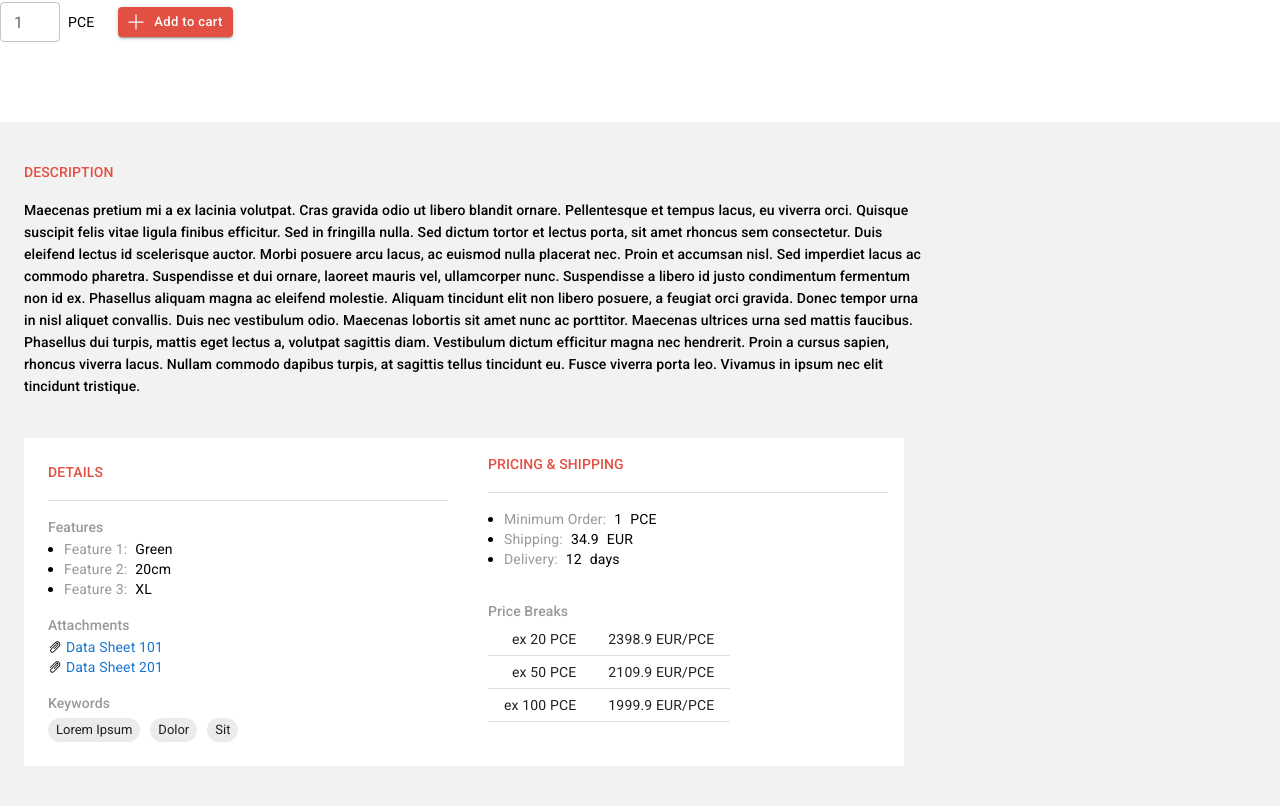
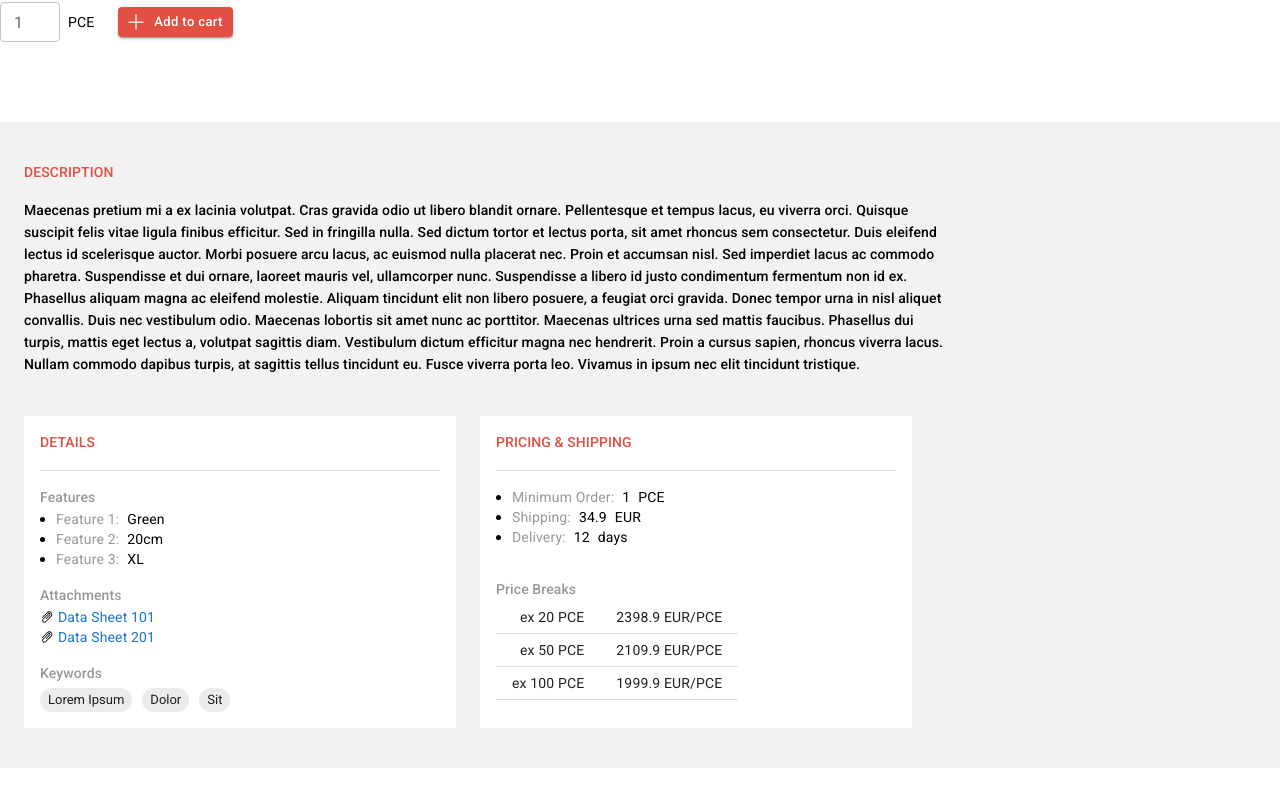
Before and after one commit to nikoladjekic/nikola-jaggaer-assessment, a React app: page / in a window 1280 px wide. Shown: the part 412-1218 px from the top of the page. After the commit the page ends 1180 px from the top, so only its background shows below. Built offline with nearby package versions, Linux system fonts and the light colour scheme.

Commit message:
small changes, simplifications

```diff
--- a/components/product/bottom-section/product-description.js
+++ b/components/product/bottom-section/product-description.js
@@ -5,7 +5,7 @@ import { renderRedUppercaseTitle } from "../../../constants/functions";
 const ProductDescription = ({ description }) => (
 	<>
 		{renderRedUppercaseTitle("description")}
-		<Typography variant="subtitle2" component="div" width={900}>
+		<Typography variant="subtitle2" component="div" width={920}>
 			{description}
 		</Typography>
 	</>
--- a/components/product/bottom-section/product-details.js
+++ b/components/product/bottom-section/product-details.js
@@ -7,8 +7,8 @@ import List from "@mui/material/List";
 import ListItem from "@mui/material/ListItem";
 import ListItemIcon from "@mui/material/ListItemIcon";
 import Chip from "@mui/material/Chip";
+import { ReactComponent as AttachmentIcon } from "../../../icons/attachment.svg";
 import { colors } from "../../../constants/colors";
-import { ReactComponent as AttachmentIcon } from "../../../icons/attachment.svg";
 import {
 	renderGraySubtitle,
 	renderRedUppercaseTitle,
@@ -22,24 +22,17 @@ const ProductDetails = ({ features, attachments, keywords }) => {
 					key={feature[0] + feature[1]}
 					sx={{ display: "list-item", padding: "0px" }}
 				>
-					<>
 					<Typography
-							sx={{ display: "inline" }}
 						variant="body2"
 						color={colors.gray}
-							component="div"
+						component="span"
 						mr={1}
 					>
 						{feature[0]}:
 					</Typography>
-						<Typography
-							sx={{ display: "inline" }}
-							variant="body2"
-							component="div"
-						>
+					<Typography variant="body2" component="span">
 						{feature[1]}
 					</Typography>
-					</>
 				</ListItem>
 			))}
 		</List>
@@ -65,6 +58,7 @@ const ProductDetails = ({ features, attachments, keywords }) => {
 	const renderKeywords = () =>
 		keywords.map((keyword) => (
 			<Chip
+				key={keyword}
 				label={keyword}
 				size="small"
 				sx={{ margin: "3px 10px 0 0" }}
@@ -72,7 +66,7 @@ const ProductDetails = ({ features, attachments, keywords }) => {
 		));
 
 	return (
-		<Box bgcolor={colors.white} width={400} p={3}>
+		<Box bgcolor={colors.white} width={400} p={2} mr={3}>
 			{renderRedUppercaseTitle("details")}
 			<Divider />
 			{renderGraySubtitle("features")}
```
Lines whose indentation alone changed are shown as unchanged.
